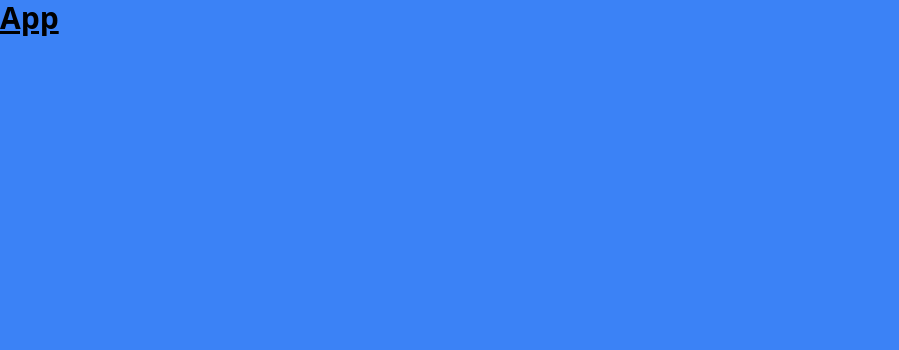
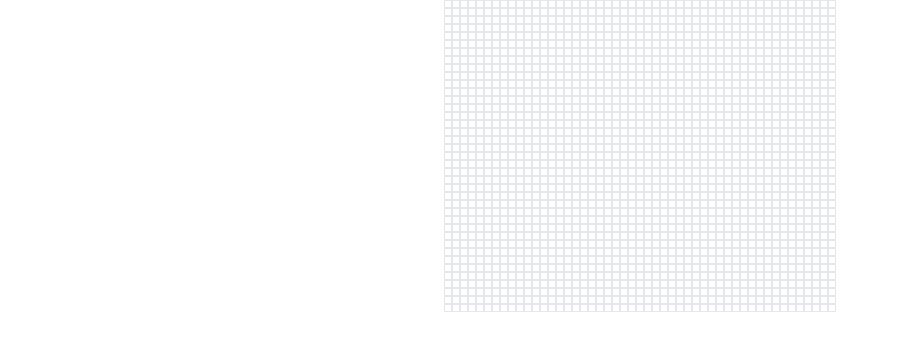
Before and after one commit to HarshitAditya27/Pathfinder, a React (Vite) app: page / in a window 1280 px wide. Shown: the top 350 px of the page, without its empty margins (0-899 px from the left). Built offline with nearby package versions, Linux system fonts and the light colour scheme.

Commit message:
Added grid component outline

```diff
--- a/package.json
+++ b/package.json
@@ -11,7 +11,8 @@
   },
   "dependencies": {
     "react": "^18.2.0",
-    "react-dom": "^18.2.0"
+    "react-dom": "^18.2.0",
+    "tailwind-merge": "^2.5.2"
   },
   "devDependencies": {
     "@types/react": "^18.2.55",
--- a/src/App.tsx
+++ b/src/App.tsx
@@ -2,15 +2,16 @@
 import { PathfindingProvider } from "./context/PathfindingContext";
 import { TileProvider } from "./context/TileContext";
 import { SpeedProvider } from "./context/SpeedContext";
+import { Grid } from "./components/Grid";
 
 function App() {
   return (
     <PathfindingProvider>
       <TileProvider>
         <SpeedProvider>
-          <h1 className="text-3xl font-bold underline h-screen w-screen bg-blue-500">
-            App
-          </h1>
+          <div className="h-screen w-screen flex flex-col">
+            <Grid />
+          </div>
         </SpeedProvider>
       </TileProvider>
     </PathfindingProvider>
--- /dev/null
+++ b/src/components/Grid.tsx
@@ -0,0 +1,28 @@
+import { twMerge } from "tailwind-merge";
+import { usePathfinding } from "../hooks/usePathfinding";
+import { MAX_COLS, MAX_ROWS } from "../utils/constants";
+
+export function Grid() {
+  const { grid } = usePathfinding();
+  return (
+    <div
+      className={twMerge(
+        "flex items-center flex-col justify-center border-sky-300",
+        `lg:min-h-[${MAX_ROWS * 17}px] md:min-h-[${
+          MAX_ROWS * 15
+        }px] xs:min-h-[${MAX_ROWS * 8}px]  min-h-[${MAX_ROWS * 7}px]`,
+        `lg:w-[${MAX_COLS * 17} px] md:w-[${MAX_COLS * 15}px] xs:w-[${
+          MAX_COLS * 8
+        }px] w-[${MAX_COLS * 7}px]`
+      )}
+    >
+      {grid.map((row, rowIndex) => (
+        <div key={rowIndex} className="flex">
+          {row.map((title, titleIndex) => (
+            <div className="bg-white h-2 w-2 border" />
+          ))}
+        </div>
+      ))}
+    </div>
+  );
+}
```
Also changed, not shown: 1 other file (tests, documents, lock files or other folders).
